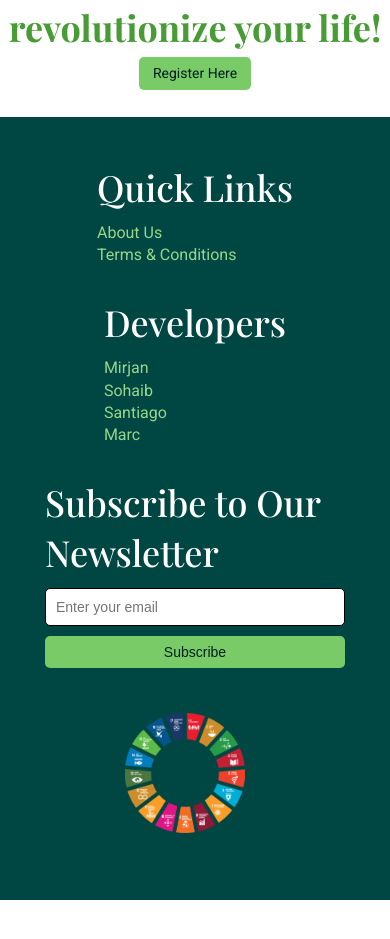
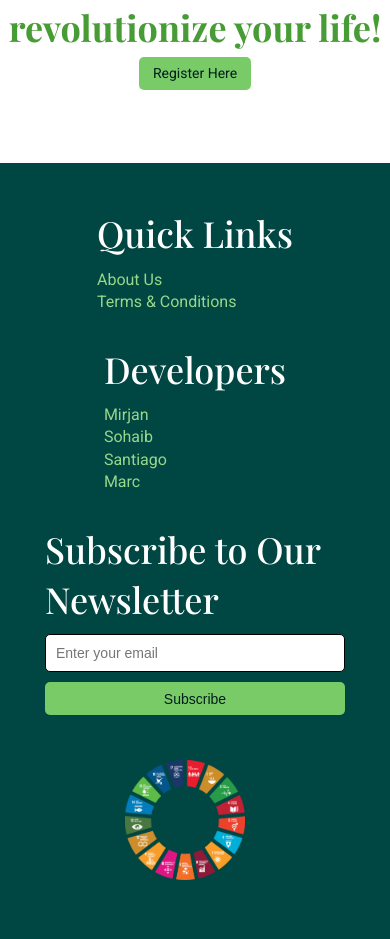
Before and after one commit to SohaibZahiid/NutriDish, a React (Vite) app: page / in a window 390 px wide. Shown: the part 2063-3002 px from the top of the page. Before the commit the page ends 2963 px from the top, so only its background shows below. Built offline with nearby package versions, Linux system fonts and the light colour scheme; no server answers.

Commit message:
fixed some styles

```diff
--- a/src/components/Footer.jsx
+++ b/src/components/Footer.jsx
@@ -25,7 +25,7 @@ function Footer() {
 
   return (
     <>
-      <div className="footer">
+      <footer className="footer">
         <div className="links">
           <h2>Quick Links</h2>
           <a href="/About">About Us</a>
@@ -79,7 +79,7 @@ function Footer() {
             <img src="/imgs/ODS.png" alt="ODS" />
           </a>
         </div>
-        </div>
+        </footer>
     </>
   );
 }
--- a/src/components/Navbar.jsx
+++ b/src/components/Navbar.jsx
@@ -1,6 +1,6 @@
 import { NavLink } from "react-router-dom";
 import "../styles/Navbar.css";
-import { useContext, useState } from "react";
+import { useContext, useEffect, useRef, useState } from "react";
 import { AuthContext } from "../contexts/AuthContext";
 import DropdownProfile from "./DropdownProfile";
 import { FaBars, FaXmark } from "react-icons/fa6";
@@ -8,6 +8,18 @@ import { FaBars, FaXmark } from "react-icons/fa6";
 const Navbar = () => {
   const { currentUser, logout } = useContext(AuthContext);
   const [open, setOpen] = useState(false);
+
+  const menuRef = useRef()
+
+  useEffect(() => {
+    const handler = e => {
+      if(!menuRef.current.contains(e.target)) {
+        setOpen(false)
+      }
+    }
+    document.addEventListener("mousedown", handler)
+  })
+
 
   return (
     <>
@@ -21,7 +33,7 @@ const Navbar = () => {
             />
             <div className="logo">NutriDish</div>
           </NavLink>
-          <div className="nav-links-container">
+          <div className="nav-links-container" ref={menuRef}>
             <ul className={`nav-links ${open ? "open" : ""}`}>
               <li>
                 <NavLink to="breakfast">Breakfast</NavLink>
--- a/src/components/Recipe.jsx
+++ b/src/components/Recipe.jsx
@@ -53,7 +53,7 @@ function Recipe({
 
   return (
     <div className="recipe" onClick={redirectToDetails}>
-      <div className="recipe-container">
+      <div className="recipe-wrapper">
         <img src={image} />
         <FaHeart className={`heart ${fillHeart}`} onClick={handleFavorite} />
         <div className="recipe-description">
--- a/src/index.css
+++ b/src/index.css
@@ -40,9 +40,41 @@
   --font-heading: 'Playfair Display', serif;
 }
 
+html {
+  position: relative;
+  min-height: 100%;
+}
+
 body {
   background-color: var(--clr-white);
   font-size: 1.6rem;
+  margin: 0 0 260px;
+}
+
+@media (max-width: 1125px) {
+  body {
+    margin: 0 0 450px;
+  }
+}
+
+@media (max-width: 686px) {
+  body {
+    margin: 0 0 630px;
+  }
+}
+
+@media (max-width: 500px) {
+  body {
+    margin: 0 0 830px;
+  }
+}
+
+footer {
+  position: absolute;
+  left: 0;
+  bottom: 0;
+  width: 100%;
+  overflow: hidden;
 }
 
 * {
--- a/src/styles/Footer.css
+++ b/src/styles/Footer.css
@@ -5,6 +5,7 @@
   display: flex;
   justify-content: space-evenly;
   flex-wrap: wrap; /* Permite ajustar el contenido en pantallas pequeñas */
+
 }
 
 .footer .links, .footer .social-media, .footer .newsletter {
--- a/src/styles/Home.css
+++ b/src/styles/Home.css
@@ -46,11 +46,11 @@
     color: white;
   }
 
-.recipe-container {
+#recipes .recipe-container {
     display: grid;
     grid-template-columns: repeat(auto-fill, minmax(25rem, 1fr));
     justify-content: center;
-    column-gap: 2em;
+    gap: 2em;
 }
 
 #features {
--- a/src/styles/Single.css
+++ b/src/styles/Single.css
@@ -21,9 +21,8 @@
 }
 
 .r-image {
-  flex: 1;
   height: 500px;
-  max-width: 600px;
+  width: 600px;
   border-top-left-radius: var(--br);
   border-bottom-left-radius: var(--br);
   object-fit: cover;
@@ -76,6 +75,7 @@
     border-top-left-radius: var(--br);
     border-top-right-radius: var(--br);
     border-bottom-left-radius: 0;
+    height: 400px;
   }
 
   .tab-container {
--- a/src/styles/Tab.css
+++ b/src/styles/Tab.css
@@ -1,5 +1,5 @@
 .tab-container {
-    max-width: 600px;
+    width: 600px;
     background-color: white;
     padding: 30px;
     box-shadow: 0 2px 16px rgba(0,0,0,.1);
```
